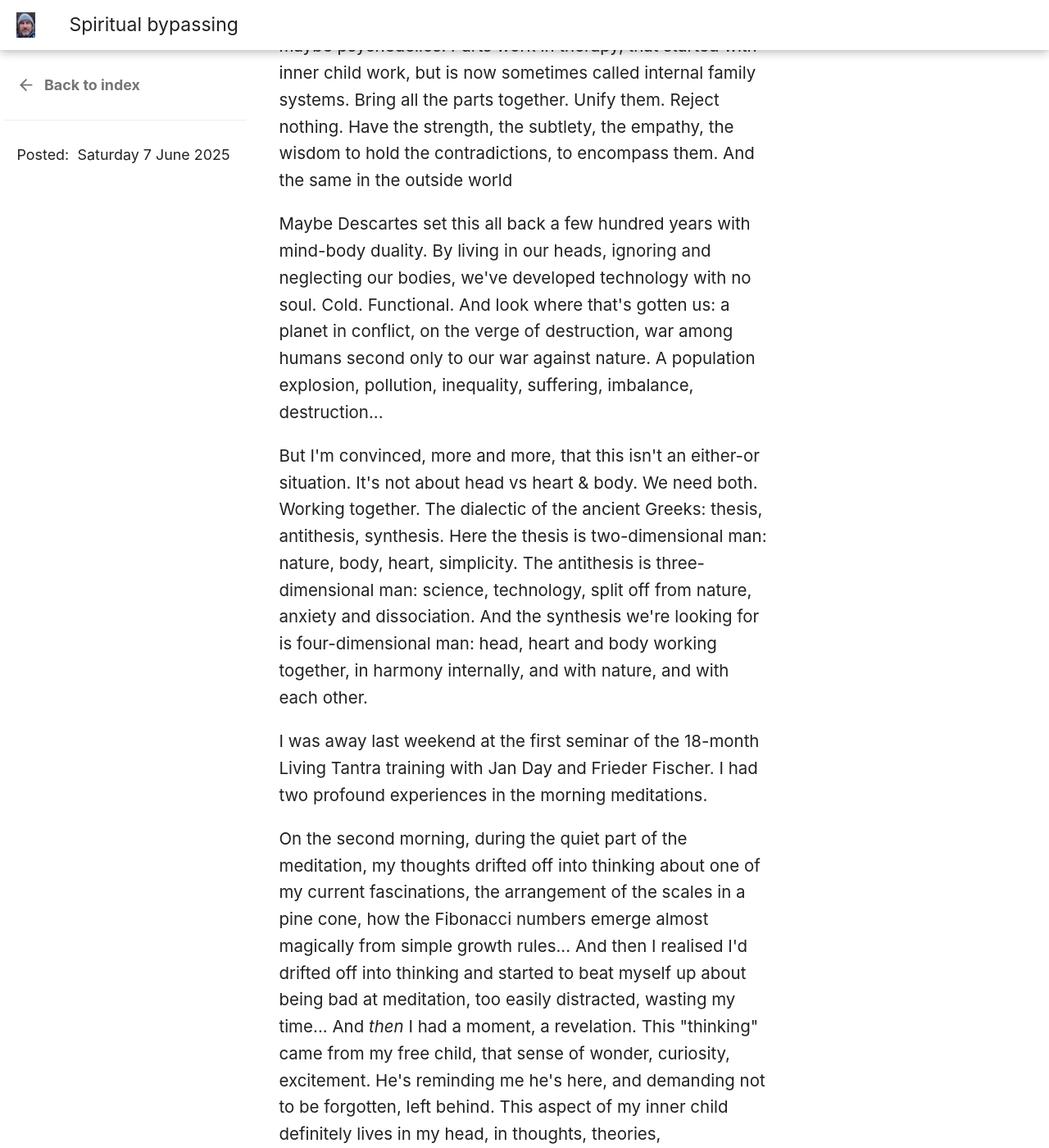
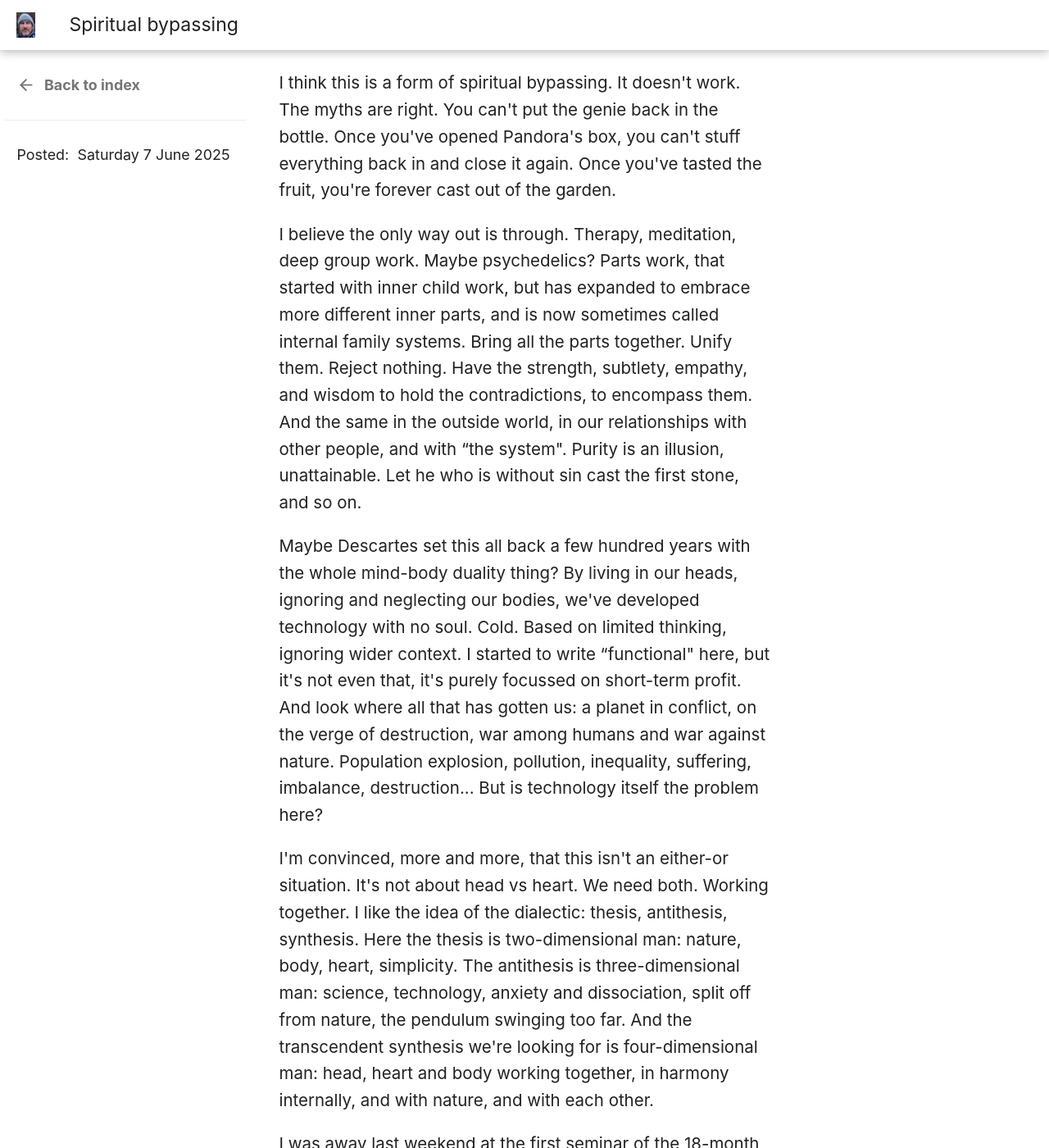
Before and after one commit to ian-barnes/ian-barnes.github.io, an MkDocs documentation site: the page built from docs/posts/2025-06-07-spiritual-bypassing.md, in a window 1280 px wide and 1400 px high, scrolled down 1750 px. Shown: the whole window at 82% size. Built offline with MkDocs 1.6.1 and Material for MkDocs 9.7.7, drawn with Linux system fonts in a browser that asks for light colours; some web fonts are replaced; some of the changed text lies outside the part shown.

Commit message:
Edit spiritual bypassing article

```diff
--- a/docs/posts/2025-06-07-spiritual-bypassing.md
+++ b/docs/posts/2025-06-07-spiritual-bypassing.md
@@ -10,97 +10,111 @@
 
 <!-- more -->
 
-In [_Transformation_][transformation], Robert A. Johnson talks about two-, three- and
-four-dimensional man. I think this—if brought up-to-date, translating “man" into
-person etc.—this can be quite a useful concept. Illuminating some of the more
-frustrating aspects of my current experience.
+In [_Transformation_][transformation], the Jungian therapist Robert A. Johnson
+talks about three levels of consciousness: two-, three- and four-dimensional
+man. I think — if brought up-to-date, translating “man" into person etc. — that
+this can be quite a useful concept. It's certainly helping to illuminate some of
+the more frustrating aspects of my current experience.
 
-Two-dimensional man is primitive, simple, naïve. And happy. There are very few
-two-dimensional men (people) in the world now. Peter Sellers' character Chance
-the gardener in _Being There_. Some members of traditional cultures with very
-little contact with the outside world.
+Two-dimensional man is primitive, simple, naïve. And happy. Frolicking in the
+garden of Eden without a care in the world. There are very few two-dimensional
+men (people) now. A nice example is Peter Sellers' character Chance the gardener
+in _Being There_. Also some members of traditional cultures who have very little
+contact with the outside world. Two-dimensional people are able to live with the
+same quality of simplicity that we usually associate with animals, spontaneously
+experiencing their full range of emotions, uncensored, open, honest,
+straightforward, living in the present moment.
 
-Three-dimensional man has knowledge, he thinks, he has science and philosophy
-and politics and culture. And he is anxious and unhappy, disconnected from
-nature and from himself, from his instinct, his sex, and his power. Almost all
-of us live in this world.
+Three-dimensional man has knowledge and technology, he thinks about the past and
+the future, he has science and philosophy and politics and culture. And he is
+anxious and unhappy, disconnected from nature and from himself, from his
+instinct, his sex, his emotions, and his power. Almost all of us live like this,
+including many who claim not to.
 
-Four-dimensional man is... enlightened, holding all the complexity and subtlety
-of the modern world, but unburdened. Able to live simply, happily. The path
-there is long and difficult, painful. Self-actualisation, spiritual growth,
-self-knowledge, transcendence.
+Four-dimensional man is enlightened, able to hold, encompass, transcend all the
+complexity and subtlety of the modern world, but unburdened of the anxiety. Able
+to live simply, happily. The path there is long and difficult, painful:
+self-actualisation, spiritual growth, self-knowledge, transcendence.
 
 None of us is happy in the three-dimensional world. We all want a way out. We
 crave the simplicity, the happiness, the sense of oneness with nature, the
-fulfilment, the honesty, the open-heartedness.
+fulfilment, the honesty, the open-heartedness that is shared by the
+two-dimensional and four-dimensional. But we can't seem to find it.
 
 Many seek to go back to the two-dimensional. Back to nature, embracing
-traditional cultures, dancing, ceremonies. Renouncing the modern world. Getting
-caught up in cults and conspiracies. Rejecting "consensus reality". Railing
-against technology while glued to their mobile phones. Denouncing mainstream
-medicine while walking around with bionic hips and knees. Even Thoreau, as deep
-and interesting as his experiment was, even he was trying to escape the world,
-to forget what he knew, to live like a primitive in a world that wasn't any
-more.
+traditional cultures, ceremonies, dancing, ritual, drugs, free love. Renouncing
+the modern world. Getting caught up in cults and conspiracies. Rejecting
+“consensus reality" while uncritically joining in the groupthink of their tribe.
+Denouncing technology while glued to their mobile phones. Railing against
+mainstream medicine while walking around with bionic hips and knees.
 
-This is spiritual bypassing, this seeking to go back to the two-dimensional
-world. But the myths are right. You can't put the genie back in the bottle. Once
-you've opened Pandora's box, you can't put everything back in and close it
-again. Once you've tasted the fruit, you're forever cast out of the garden.
+I think this is a form of spiritual bypassing. It doesn't work. The myths are
+right. You can't put the genie back in the bottle. Once you've opened Pandora's
+box, you can't stuff everything back in and close it again. Once you've tasted
+the fruit, you're forever cast out of the garden.
 
-The only way out is through. Therapy, deep group work, maybe psychedelics. Parts
-work in therapy, that started with inner child work, but is now sometimes called
+I believe the only way out is through. Therapy, meditation, deep group work.
+Maybe psychedelics? Parts work, that started with inner child work, but has
+expanded to embrace more different inner parts, and is now sometimes called
 internal family systems. Bring all the parts together. Unify them. Reject
-nothing. Have the strength, the subtlety, the empathy, the wisdom to hold the
-contradictions, to encompass them. And the same in the outside world
+nothing. Have the strength, subtlety, empathy, and wisdom to hold the
+contradictions, to encompass them. And the same in the outside world, in our
+relationships with other people, and with “the system". Purity is an illusion,
+unattainable. Let he who is without sin cast the first stone, and so on.
 
-Maybe Descartes set this all back a few hundred years with mind-body duality. By
-living in our heads, ignoring and neglecting our bodies, we've developed
-technology with no soul. Cold. Functional. And look where that's gotten us: a
-planet in conflict, on the verge of destruction, war among humans second only to
-our war against nature. A population explosion, pollution, inequality,
-suffering, imbalance, destruction...
+Maybe Descartes set this all back a few hundred years with the whole mind-body
+duality thing? By living in our heads, ignoring and neglecting our bodies, we've
+developed technology with no soul. Cold. Based on limited thinking, ignoring
+wider context. I started to write “functional" here, but it's not even that,
+it's purely focussed on short-term profit. And look where all that has gotten
+us: a planet in conflict, on the verge of destruction, war among humans and war
+against nature. Population explosion, pollution, inequality, suffering,
+imbalance, destruction... But is technology itself the problem here?
 
-But I'm convinced, more and more, that this isn't an either-or situation. It's
-not about head vs heart & body. We need both. Working together. The dialectic of
-the ancient Greeks: thesis, antithesis, synthesis. Here the thesis is
-two-dimensional man: nature, body, heart, simplicity. The antithesis is
-three-dimensional man: science, technology, split off from nature, anxiety and
-dissociation. And the synthesis we're looking for is four-dimensional man: head,
-heart and body working together, in harmony internally, and with nature, and
-with each other.
+I'm convinced, more and more, that this isn't an either-or situation. It's not
+about head vs heart. We need both. Working together. I like the idea of the
+dialectic: thesis, antithesis, synthesis. Here the thesis is two-dimensional
+man: nature, body, heart, simplicity. The antithesis is three-dimensional man:
+science, technology, anxiety and dissociation, split off from nature, the
+pendulum swinging too far. And the transcendent synthesis we're looking for is
+four-dimensional man: head, heart and body working together, in harmony
+internally, and with nature, and with each other.
 
-I was away last weekend at the first seminar of the 18-month Living Tantra
-training with Jan Day and Frieder Fischer. I had two profound experiences in the
-morning meditations.
+I was away last weekend at the first seminar of the 18-month [Living Tantra
+training][ltt16] with Jan Day and Frieder Fischer. I had two profound
+experiences in the morning meditations.
 
 On the second morning, during the quiet part of the meditation, my thoughts
 drifted off into thinking about one of my current fascinations, the arrangement
-of the scales in a pine cone, how the Fibonacci numbers emerge almost magically
-from simple growth rules... And then I realised I'd drifted off into thinking
-and started to beat myself up about being bad at meditation, too easily
-distracted, wasting my time... And _then_ I had a moment, a revelation. This
-"thinking" came from my free child, that sense of wonder, curiosity, excitement.
-He's reminding me he's here, and demanding not to be forgotten, left behind.
-This aspect of my inner child definitely lives in my head, in thoughts,
-theories, mathematics, science... but he's also in my body and my heart, in that
-sense of wonder, of fascination. For my own personal journey, I absolutely need
-to bring that part along.
+of the scales in pine cones, how the Fibonacci numbers emerge almost magically.
+And then I realised I'd drifted off into thinking and immediately started to
+beat myself up about being bad at meditation, too easily distracted, wasting my
+time... And _then_ I had a moment, a revelation. This “thinking” came from my
+free child, from his sense of wonder, curiosity, excitement. He was reminding me
+of his existence, and demanding not to be forgotten, left behind. This aspect of
+my inner child definitely lives in my head, in thoughts, theories, mathematics,
+science... but he's also in my body and my heart, in that sense of wonder,
+fascination, delight. For my own personal journey, I absolutely need to bring
+that part along.
 
 And more generally, it's not thinking that's the problem, it's thinking divorced
 from feeling. It's the economist whose theories only consider money, divorced
-from the human and natural context. It's the pursuit of short-term profit.
+from the human and natural context. It's the pursuit of short-term profit. It's
+the scientist or technologist who ignores everything except a reductionist focus
+on one tiny detail. It's single-minded obsession, goal-orientation.
 
 On the final morning, during the progression upward through the chakras, when we
-reached the eyebrow centre, the third eye, the guiding words talked about
-connecting with the world, nature and other people, sending my light out
-and receiving the world's, the universe's energy back in. And I suddenly had a
-crystal clear vision of a world in harmony. People living in small settlements
-surrounded by, interwoven with nature, interconnected. I saw our planet turning,
-orbiting the sun, the stars and other planets and galaxies... and I saw a
-village and nearby a clearing in the forest, and a huge oak tree, and under it a
-naked woman with long brown hair dancing. And I looked into her eyes and I saw
-the galaxies again, the entire universe. In harmony.
+reached the third eye, the eyebrow centre, the guiding words talked about
+connecting with the world, nature and other people, sending my light out and
+receiving the universe's energy back in. And I suddenly had a crystal clear
+vision of a world in harmony. People living in small settlements surrounded by,
+interwoven with nature _and_ technology, all interconnected. I saw our planet
+turning, the sun, planets, stars, and galaxies... and I saw a village and nearby
+a clearing in the forest, and a huge oak tree, and under it a naked woman with
+long brown hair dancing. And I looked into her eyes and I saw the galaxies
+again, the entire universe. In harmony.
 
 [transformation]:
     https://www.google.co.uk/books/edition/Transformation/ouPlDUNeGzcC?hl=en&gbpv=0
+
+[ltt16]: https://www.janday.com/workshops/living-tantra-training-2021-2022/
```
